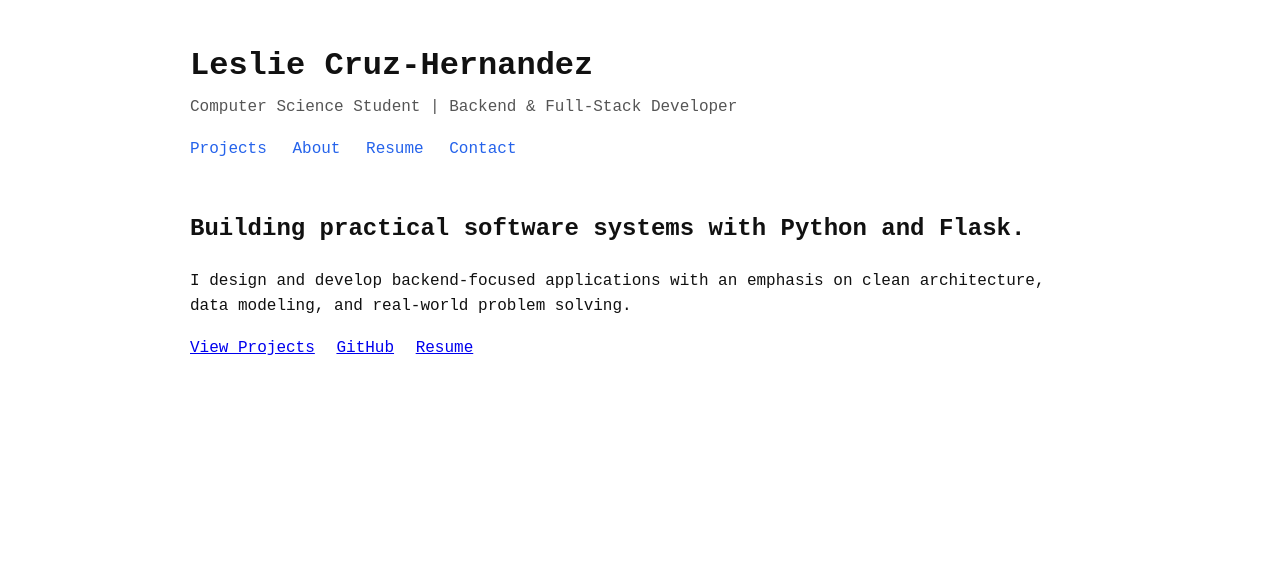
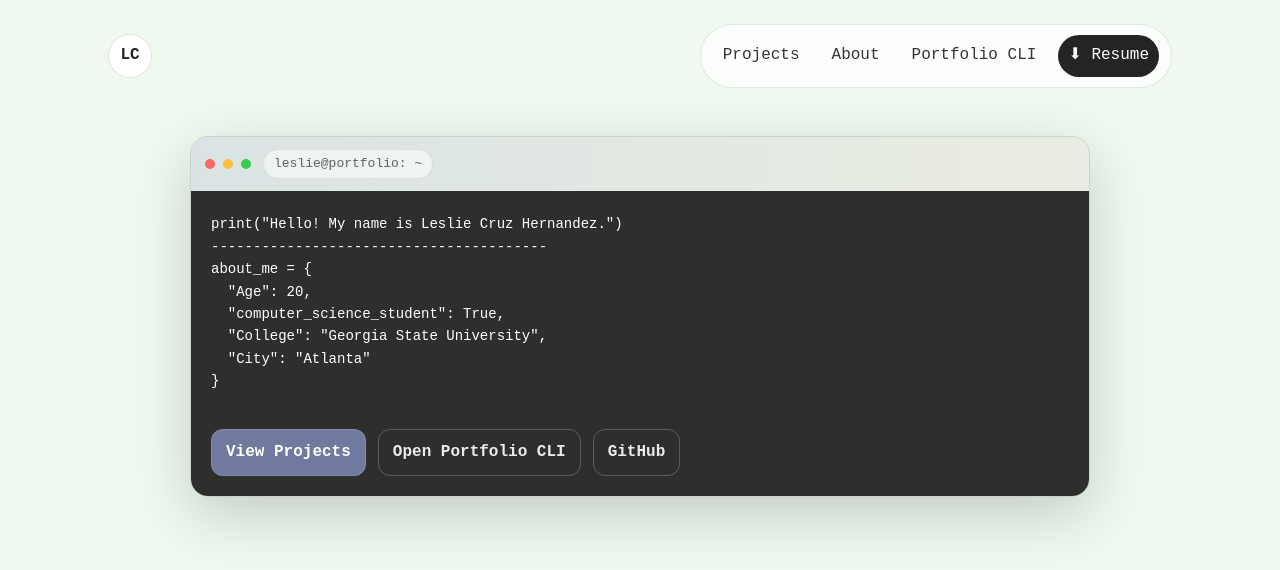
Before and after one commit to llcruzh/llcruzh.github.io, a plain HTML site: page index.html in a window 1280 px wide. Drawn offline with Linux system fonts and the light colour scheme; a web font is replaced by a local one.

Commit message:
Updating and refreshing

```diff
--- a/assets/css/styles.css
+++ b/assets/css/styles.css
@@ -1,50 +1,167 @@
 
+:root{
+  --bg: #EFF9F0;
+  --ink: #242423;
+  --ink-2: #333533;
+  --lav: #7A82AB;
+  --cinn: #BB7E5D;
+  --card: rgba(36,36,35,0.95);
+  --muted: rgba(255,255,255,0.75);
+}
 
+* { box-sizing: border-box; }
 
 body {
+  margin: 0;
   font-family: "Google Sans Code", monospace;
-  font-weight: 400;
-  max-width: 900px;
-  margin: 40px auto;
-  padding: 0 16px;
+  background: var(--bg);
+  color: var(--ink);
   line-height: 1.6;
-  color: #111;
 }
 
-header h1 {
-  margin-bottom: 0;
+.topbar{
+  max-width: 1100px;
+  margin: 24px auto 0;
+  padding: 0 18px;
+  display: flex;
+  align-items: center;
+  justify-content: space-between;
+}
+
+.brand{
+  text-decoration: none;
+  color: var(--ink);
+  display: flex;
+  align-items: center;
+  gap: 10px;
+}
+
+.brand-mark{
+  width: 44px;
+  height: 44px;
+  border-radius: 999px;
+  display: grid;
+  place-items: center;
+  background: #ffffff;
+  border: 1px solid rgba(36,36,35,0.12);
   font-weight: 700;
 }
 
-header p {
-  margin-top: 4px;
-  color: #555;
+.nav-pill{
+  display: flex;
+  align-items: center;
+  gap: 12px;
+  padding: 10px 12px;
+  background: rgba(255,255,255,0.8);
+  border: 1px solid rgba(36,36,35,0.10);
+  border-radius: 999px;
+  backdrop-filter: blur(8px);
 }
 
-nav {
-  margin-top: 16px;
+.nav-pill a{
+  text-decoration: none;
+  color: var(--ink-2);
+  font-weight: 500;
+  padding: 8px 10px;
+  border-radius: 999px;
 }
 
-nav a {
-  margin-right: 16px;
-  text-decoration: none;
-  color: #2563eb;
-  font-weight: 500;
+.nav-pill a:hover{
+  background: rgba(122,130,171,0.14);
 }
 
-nav a:hover {
-  text-decoration: underline;
+.btn-download{
+  background: var(--ink);
+  color: white !important;
 }
 
-section {
-  margin-top: 48px;
+.btn-download:hover{
+  background: var(--ink-2);
 }
 
-div a {
-  margin-right: 12px;
-  font-weight: 500;
+.hero{
+  max-width: 1100px;
+  margin: 48px auto;
+  padding: 0 18px;
+  display: grid;
+  place-items: center;
 }
 
-h2 {
+.terminal{
+  width: min(900px, 100%);
+  border-radius: 18px;
+  overflow: hidden;
+  box-shadow: 0 18px 60px rgba(0,0,0,0.18);
+  border: 1px solid rgba(36,36,35,0.18);
+}
+
+.terminal-top{
+  background: rgba(255,255,255,0.08);
+  color: var(--muted);
+  display: flex;
+  align-items: center;
+  gap: 12px;
+  padding: 12px 14px;
+  background: linear-gradient(90deg, rgba(122,130,171,0.18), rgba(187,126,93,0.10));
+}
+
+.dots{ display: flex; gap: 8px; }
+.dot{
+  width: 10px;
+  height: 10px;
+  border-radius: 999px;
+  display: inline-block;
+  opacity: 0.9;
+}
+.dot.red{ background: #ff5f57; }
+.dot.yellow{ background: #febc2e; }
+.dot.green{ background: #28c840; }
+
+.terminal-title{
+  font-size: 13px;
+  color: rgba(36,36,35,0.70);
+  background: rgba(255,255,255,0.55);
+  padding: 4px 10px;
+  border-radius: 999px;
+  border: 1px solid rgba(36,36,35,0.10);
+}
+
+.terminal-body{
+  margin: 0;
+  padding: 22px 20px;
+  background: var(--card);
+  color: white;
+  font-size: 14px;
+  overflow-x: auto;
+}
+
+.terminal-actions{
+  background: var(--card);
+  padding: 14px 20px 20px;
+  display: flex;
+  gap: 12px;
+  flex-wrap: wrap;
+}
+
+.btn{
+  text-decoration: none;
+  color: white;
+  background: rgba(122,130,171,0.9);
+  padding: 10px 14px;
+  border-radius: 12px;
   font-weight: 600;
+  border: 1px solid rgba(255,255,255,0.12);
 }
+
+.btn:hover{ filter: brightness(1.06); }
+
+.btn.ghost{
+  background: transparent;
+  border: 1px solid rgba(255,255,255,0.22);
+  color: rgba(255,255,255,0.9);
+}
+
+@media (max-width: 720px){
+  .topbar{ gap: 12px; flex-direction: column; align-items: flex-start; }
+  .nav-pill{ width: 100%; overflow-x: auto; }
+}
--- a/index.html
+++ b/index.html
@@ -4,7 +4,7 @@
   <meta charset="UTF-8" />
   <meta name="viewport" content="width=device-width, initial-scale=1.0" />
   <meta name="description" content="Computer science student building backend and full-stack applications with Python and Flask. Portfolio of projects and experience." />
-  <title>Leslie Cruz-Hernandez | Portfolio</title>
+  <title>Leslie Cruz Hernandez | Portfolio</title>
 
       <!-- Google Fonts -->
   <link rel="preconnect" href="https://fonts.googleapis.com">
@@ -14,35 +14,51 @@
   <link rel="stylesheet" href="assets/css/styles.css?v=2" />
 
 </head>
+
 <body>
+  <header class="topbar">
+    <a class="brand" href="index.html" aria-label="Home">
+      <!-- replace later with signature logo image -->
+      <span class="brand-mark">LC</span>
+    </a>
 
-  <header>
-    <h1>Leslie Cruz-Hernandez</h1>
-    <p>Computer Science Student | Backend & Full-Stack Developer</p>
-
-    <nav>
+    <nav class="nav-pill" aria-label="Primary">
       <a href="projects.html">Projects</a>
       <a href="about.html">About</a>
-      <a href="resume.html">Resume</a>
-      <a href="contact.html">Contact</a>
+      <a href="portfolio-cli.html">Portfolio CLI</a>
+      <a class="btn-download" href="assets/resume/Leslie_CruzHernandez_Resume.pdf" download>
+        <span aria-hidden="true">⬇︎</span> Resume
+      </a>
     </nav>
   </header>
 
-  <main>
-    <section>
-      <h2>Building practical software systems with Python and Flask.</h2>
-      <p>
-        I design and develop backend-focused applications with an emphasis on clean architecture,
-        data modeling, and real-world problem solving.
-      </p>
+  <main class="hero">
+    <section class="terminal" aria-label="Intro terminal">
+      <div class="terminal-top">
+        <div class="dots">
+          <span class="dot red"></span>
+          <span class="dot yellow"></span>
+          <span class="dot green"></span>
+        </div>
+        <span class="terminal-title">leslie@portfolio: ~</span>
+      </div>
 
-      <div>
-        <a href="projects.html">View Projects</a>
-        <a href="https://github.com/llcruzh" target="_blank" rel="noreferrer">GitHub</a>
-        <a href="resume.html">Resume</a>
+      <pre class="terminal-body"><code>print("Hello! My name is Leslie Cruz Hernandez.")
+----------------------------------------
+about_me = {
+  "Age": 20,
+  "computer_science_student": True,
+  "College": "Georgia State University",
+  "City": "Atlanta"
+}</code></pre>
+
+      <div class="terminal-actions">
+        <a class="btn" href="projects.html">View Projects</a>
+        <a class="btn ghost" href="portfolio-cli.html">Open Portfolio CLI</a>
+        <a class="btn ghost" href="https://github.com/llcruzh" target="_blank" rel="noreferrer">GitHub</a>
       </div>
     </section>
   </main>
+</body>
 
-</body>
 </html>
```
Also changed, not shown: portfolio-cli.html (added, +46 -0 lines), projects.html (+1 -1 lines), 1 other file.
